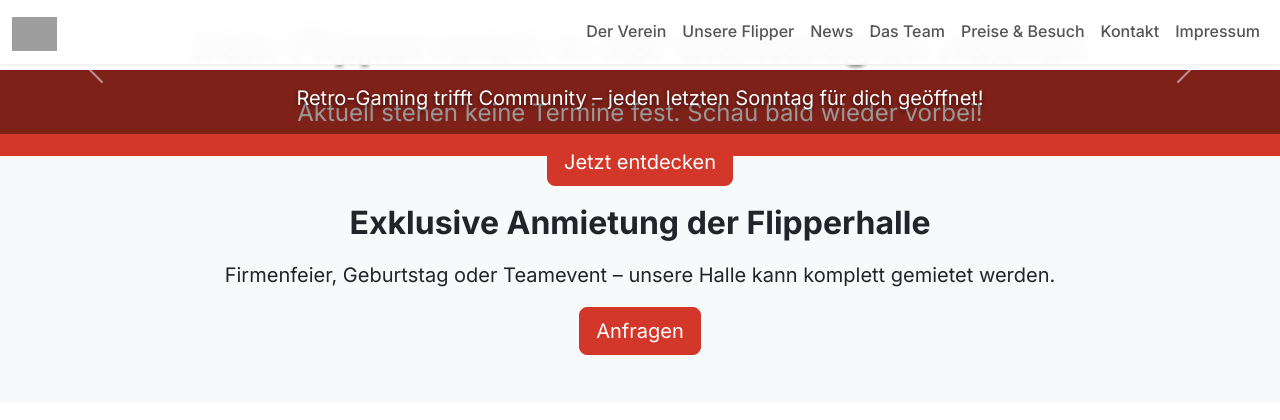
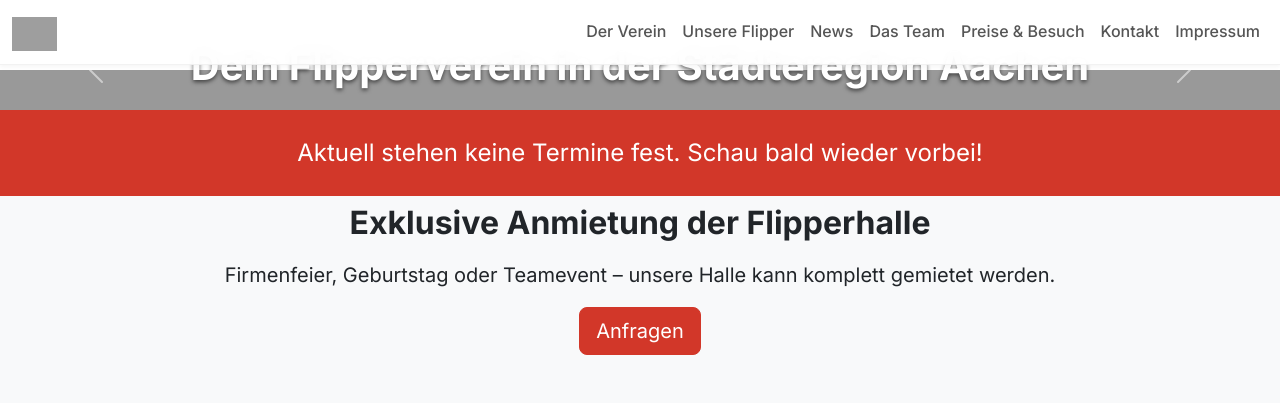
Before and after one commit to fcremer/aixtraball_website_frontend, a Flask app: template app/templates/index.html in a window 1280 px wide. Shown: the top 420 px of the page. Run offline with Flask 3, Linux system fonts and the light colour scheme; the template is opened without the code that fills it, so the values that code supplies are empty; grey boxes are pictures that could not be loaded.

Commit message:
Adjust next opening animation and remove hero button

```diff
--- a/app/static/css/custom.css
+++ b/app/static/css/custom.css
@@ -179,7 +179,8 @@ a,
 }
 
 /* -------- Section reveal animation --------------- */
-.reveal{opacity:0;transform:translateY(40px);transition:opacity .6s ease,transform .6s ease;}
+.reveal{opacity:0;transform:translateY(-40px);transition:opacity .6s ease,transform .6s ease;}
+.reveal.reveal-bottom{transform:translateY(40px);}
 .reveal-visible{opacity:1;transform:none;}
 
 /* ==============================================================
--- a/app/templates/index.html
+++ b/app/templates/index.html
@@ -22,12 +22,11 @@
   <div class="hero-overlay d-flex flex-column justify-content-center align-items-center text-center">
     <h1 class="display-4 fw-bold mb-3">Dein Flipperverein in der Städteregion Aachen</h1>
     <p class="lead mb-4">Retro-Gaming trifft Community – jeden letzten Sonntag für dich geöffnet!</p>
-    <a href="{{ url_for('flipper_all') }}" class="btn btn-primary btn-lg">Jetzt entdecken</a>
   </div>
 </section>
 
 {# ID hinzugefügt, bg-light entfernt, Padding leicht reduziert (py-4 statt py-5) #}
-<section id="next-opening-section" class="py-4 reveal">
+<section id="next-opening-section" class="py-4 reveal reveal-bottom">
   <div class="container text-center">
     {% if opening %}
       {# Optional: Icon hinzugefügt (benötigt Bootstrap Icons o.ä.) #}
```
